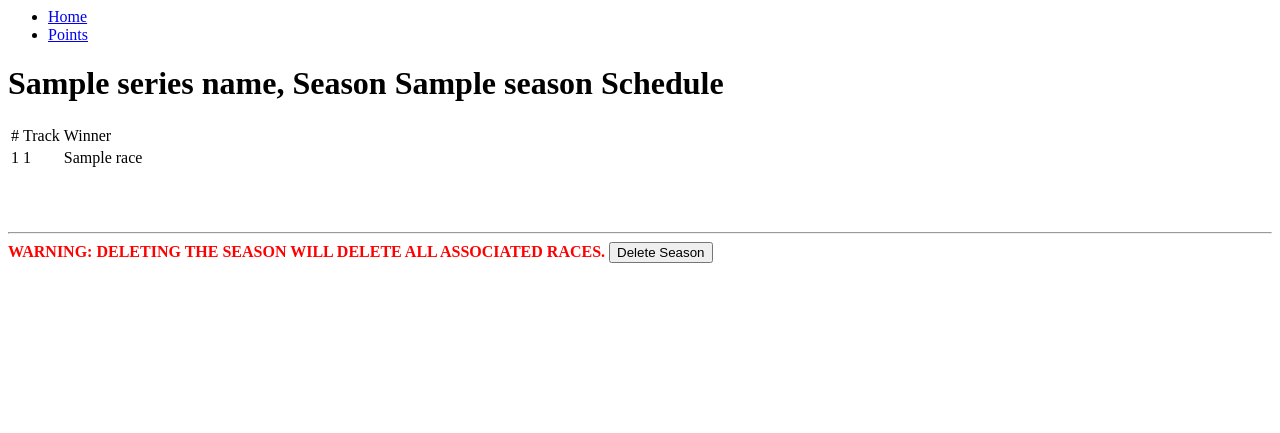
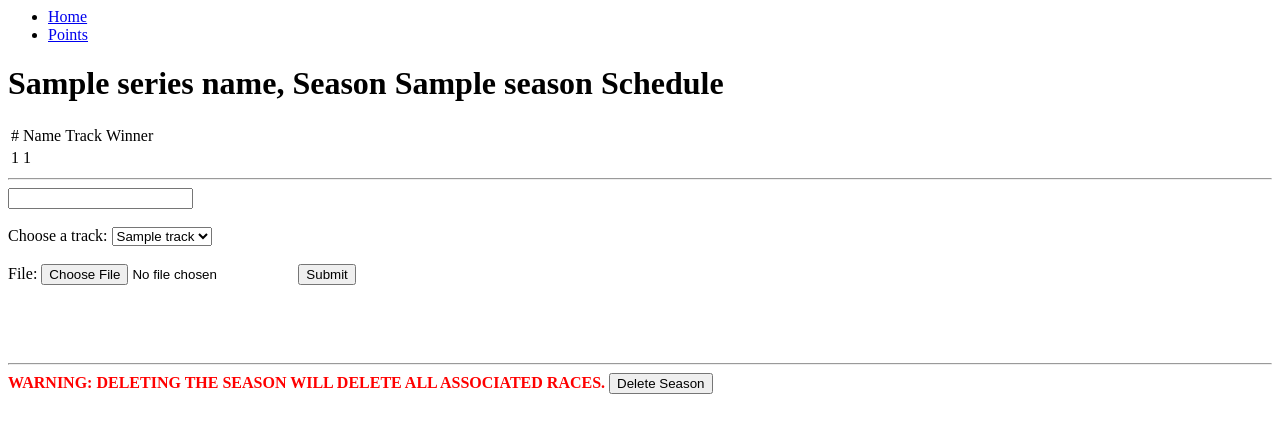
Before and after one commit to FK76exe/NR2003-stats-generator, a Flask app: template src/src/templates/season.html in a window 1280 px wide. Shown: the top 433 px of the page. Run offline with Flask 3, Linux system fonts and the light colour scheme; the template is opened without the code that fills it: most values are stand-ins (such as "Sample title", 1, 10 or a date in 2020).

Commit message:
add race from season page; made season schedule table have dynamic row filling

```diff
--- a/src/src/main.py
+++ b/src/src/main.py
@@ -38,58 +38,3 @@
         cursor.execute(query)
         data = cursor.fetchall()
         return data
-
-@app.route("/add-race/", methods=['GET', 'POST'])
-def add_race():
-    # get all series and tracks
-    series = []
-    tracks = []
-    seasons = [2]
-    with sqlite3.connect(DATABASE_NAME) as con:
-        cursor = con.cursor()
-        cursor.execute(f"SELECT * FROM series ORDER BY name")
-        series = cursor.fetchall()
-        cursor.execute(f"SELECT * FROM tracks ORDER BY track_name")
-        tracks = cursor.fetchall()
-
-        if len(series) > 0:
-            cursor.execute(f"SELECT id, season_num FROM seasons WHERE series_id = {series[0][0]}")
-            seasons = cursor.fetchall()
-
-    # if GET -> present form
-    if request.method == 'GET':
-        return render_template('add_race.html', tracks=tracks, series=series, seasons=seasons)
-
-    # if POST -> add race data
-    race_track, race_season = request.form['tracks'], request.form['seasons']
-    race_file = request.files['file']
-    processed = file_scraper.scrape_race_results(race_file.read().decode("windows-1252"))
-
-    drivers = [(row[3], ) for row in processed[1:]]
-
-    with sqlite3.connect(DATABASE_NAME) as con:
-        cursor = con.cursor()
-        cursor.execute(f"INSERT INTO races (season_id, race_file, track_id) VALUES ({int(race_season)}, '{race_file.filename}', {int(race_track)})")
-
-        # create drivers if they don't exist
-        cursor.executemany(f"INSERT OR IGNORE INTO drivers (game_id) VALUES (?)", drivers)
-
-        # get id of race
-        cursor.execute(f"SELECT id FROM races WHERE race_file='{race_file.filename}'")
-        race_id = cursor.fetchone()
-
-        # get id of drivers
-        cursor.execute(f"SELECT id, game_id FROM drivers")
-        driver_data = cursor.fetchall()
-
-        driver_id_dict = {}
-        for driver in driver_data:
-            driver_id_dict[driver[1]] = driver[0]
-
-        # add driver data
-        for row in processed[1:]:
-            cursor.execute(f"INSERT INTO race_records VALUES ({race_id[0]}, {row[0]}, {row[1]}, {row[2]}, {int(driver_id_dict[row[3]])}, '{row[4]}', {row[5]}, {row[6]}, {row[7]}, '{row[8]}')")
-
-        con.commit()
-
-    return "submitted"
--- a/src/src/series.py
+++ b/src/src/series.py
@@ -1,6 +1,7 @@
 from flask import Blueprint, render_template, request, redirect, url_for
 from markupsafe import escape
 import sqlite3
+import file_scraper as file_scraper
 
 series_page = Blueprint('series_page', __name__, url_prefix='/series')
 DATABASE_NAME = "../../db/nr-stats-gen.db"
@@ -8,10 +9,10 @@
 @series_page.route("/", methods=['GET', 'POST'])
 def main():
     if request.method == 'POST':
-        add_track(request.form)
+        add_series(request.form)
     return list_all_series()
 
-def add_track(form):
+def add_series(form):
     query = f"INSERT INTO series (name) VALUES ('{form['series_name']}')"
     with sqlite3.connect(DATABASE_NAME) as con:
         cursor = con.cursor()
@@ -66,22 +67,29 @@
     return render_template('series.html', driver_headers = driver_desc, driver_stats = driver_stats,
                            season_headers = season_desc, season_stats = season_stats, series = series_name, id = series_id)
 
-@series_page.route("/<series>/<season>/")
+@series_page.route("/<series>/<season>/", methods=['GET', 'POST'])
+def season_main(series, season):
+    """return list of races, with track and winner for a given season."""
+
+    if request.method == 'POST':
+        return add_race(series, season, request)
+    else:
+        return get_schedule(series, season)
+
 def get_schedule(series, season):
-    """return list of races, with track and winner for a given season."""
     with sqlite3.connect(DATABASE_NAME) as con:
         cursor = con.cursor()
 
         season_id_query = f"SELECT id FROM seasons WHERE series_id = {series} AND season_num = {season}"
         season_id = cursor.execute(season_id_query).fetchall()[0][0]
 
-        query = f"SELECT track_name AS Track, game_id AS Winner FROM races LEFT JOIN tracks ON track_id = tracks.id LEFT JOIN (SELECT race_id, game_id FROM race_records LEFT JOIN drivers ON driver_id = drivers.id WHERE finish_position = 1) ON race_id = races.id WHERE season_id = {season_id}"
+        query = f"SELECT name, track_name AS Track, game_id AS Winner FROM races LEFT JOIN tracks ON track_id = tracks.id LEFT JOIN (SELECT race_id, game_id FROM race_records LEFT JOIN drivers ON driver_id = drivers.id WHERE finish_position = 1) ON race_id = races.id WHERE season_id = {season_id}"
         schedule = cursor.execute(query).fetchall()
 
         series_query = f"SELECT name FROM seasons LEFT JOIN series ON seasons.series_id = series.id WHERE seasons.id={season_id}"
         series_name = cursor.execute(series_query).fetchall()
 
-    return render_template('season.html', schedule=schedule, season=season, series_name=series_name[0][0], series=series)
+    return render_template('season.html', schedule=schedule, season=season, series_name=series_name[0][0], series=series, tracks=get_tracks())
 
 @series_page.route("/<series>/<season>/points/")
 def show_series(series, season):
@@ -141,3 +149,51 @@
         cursor.execute(delete_query)
         con.commit() # add this, so that everyone can see deletion
     return redirect("../", code=302)
+
+def add_race(series, season, request):
+    """Add race to a given season"""
+
+    race_name = request.form['name']
+    race_track = request.form['track']
+    race_file = request.files['file']
+    processed = file_scraper.scrape_race_results(race_file.read().decode("windows-1252"))
+
+    drivers = [(row[3], ) for row in processed[1:]]
+
+    with sqlite3.connect(DATABASE_NAME) as con:
+        cursor = con.cursor()
+
+        # get season id
+        cursor.execute(f"SELECT id FROM seasons WHERE series_id={series} AND season_num={season}")
+        race_season = cursor.fetchone()[0]
+
+        cursor.execute(f"INSERT INTO races (name, season_id, race_file, track_id) VALUES ('{race_name}', {int(race_season)}, '{race_file.filename}', {int(race_track)})")
+        race_id = cursor.lastrowid
+
+        print(race_id)
+
+        # create drivers if they don't exist
+        cursor.executemany(f"INSERT OR IGNORE INTO drivers (game_id) VALUES (?)", drivers)
+
+        # get id of drivers
+        cursor.execute(f"SELECT id, game_id FROM drivers")
+        driver_data = cursor.fetchall()
+
+        driver_id_dict = {}
+        for driver in driver_data:
+            driver_id_dict[driver[1]] = driver[0]
+
+        # add driver data
+        for row in processed[1:]:
+            cursor.execute(f"INSERT INTO race_records VALUES ({race_id}, {row[0]}, {row[1]}, {row[2]}, {int(driver_id_dict[row[3]])}, '{row[4]}', {row[5]}, {row[6]}, {row[7]}, '{row[8]}')")
+
+        con.commit()
+
+    return get_schedule(series, season)
+
+def get_tracks() -> tuple[tuple]:
+    """Get id and name of all tracks registered in database."""
+    with sqlite3.connect(DATABASE_NAME) as con:
+        cursor = con.cursor()
+        cursor.execute("SELECT id, track_name FROM tracks")
+        return cursor.fetchall()
--- a/src/src/templates/season.html
+++ b/src/src/templates/season.html
@@ -22,6 +22,9 @@
                     #
                 </td>
                 <td>
+                    Name
+                </td>
+                <td>
                     Track
                 </td>
                 <td>
@@ -32,11 +35,33 @@
             {% for race in schedule %}
                 <tr>
                     <td>{{loop.index}}</td>
-                    <td>{{race[0]}}</td>
-                    <td>{{race[1]}}</td>
+                    {% for record in race %}
+                    <td>{{race[loop.index0]}}</td>
+                    {% endfor %}
                 </tr>
             {% endfor %}
         </table>
+
+        <hr>
+        <!-- Add a new race -->
+        <form method="post" enctype="multipart/form-data">
+
+            <input type="text" name="name" required>
+            <br><br>
+
+            <label for="tracks">Choose a track:</label>
+            <select name="track" required>
+                {% for t in tracks %}
+                    <option value="{{t[0]}}">{{t[1]}}</option>
+                {% endfor %}
+            </select>
+            <br><br>
+
+            <label for="file">File:</label>
+            <input type="file" name="file" required >
+
+            <input type="submit" value="Submit">
+        </form>
 
         {{ initial_deletion("WARNING: DELETING THE SEASON WILL DELETE ALL ASSOCIATED RACES.", "Delete Season") }}
 
```
Also changed, not shown: src/src/templates/add_race.html (deleted, +0 -67 lines).
